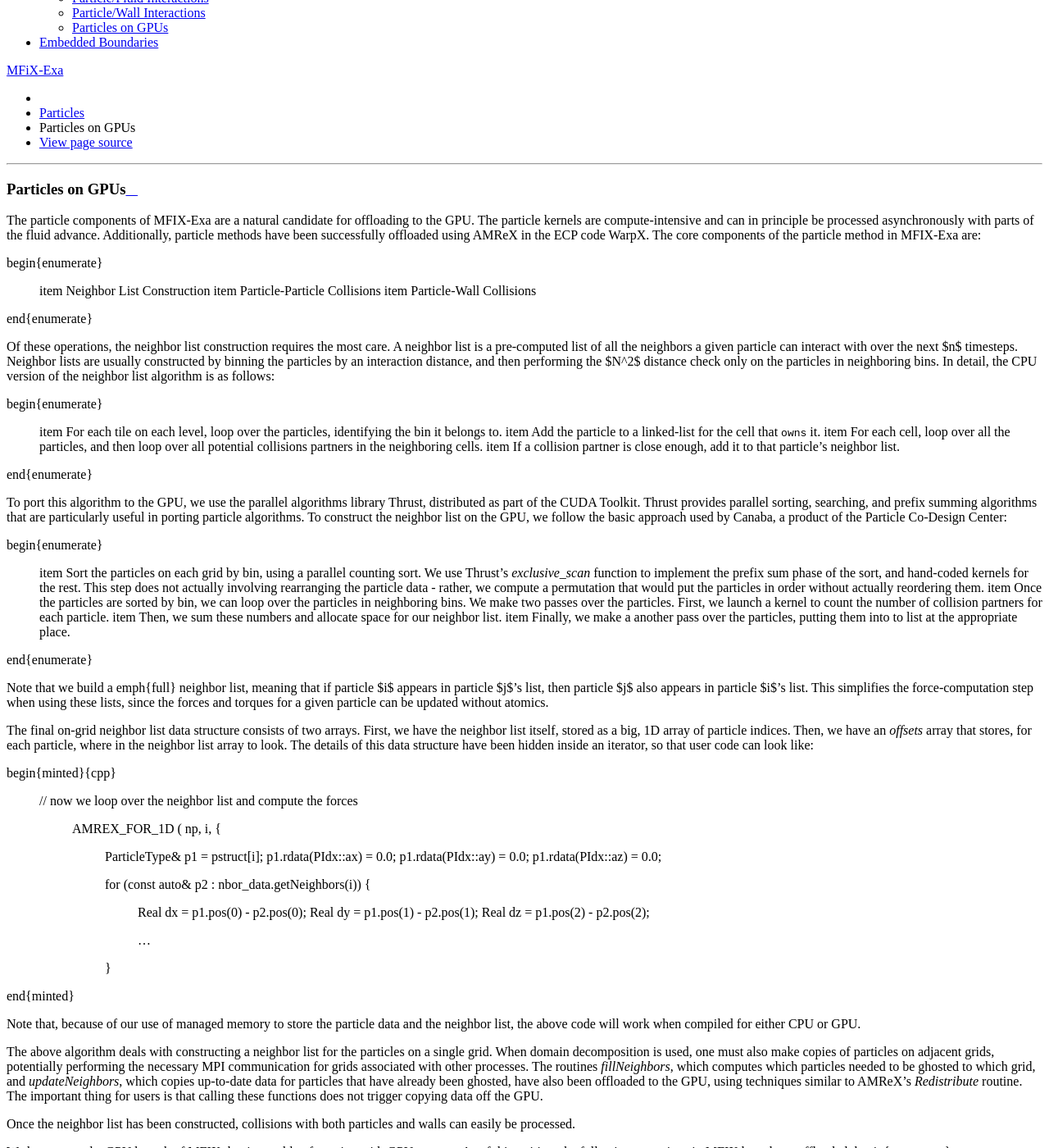
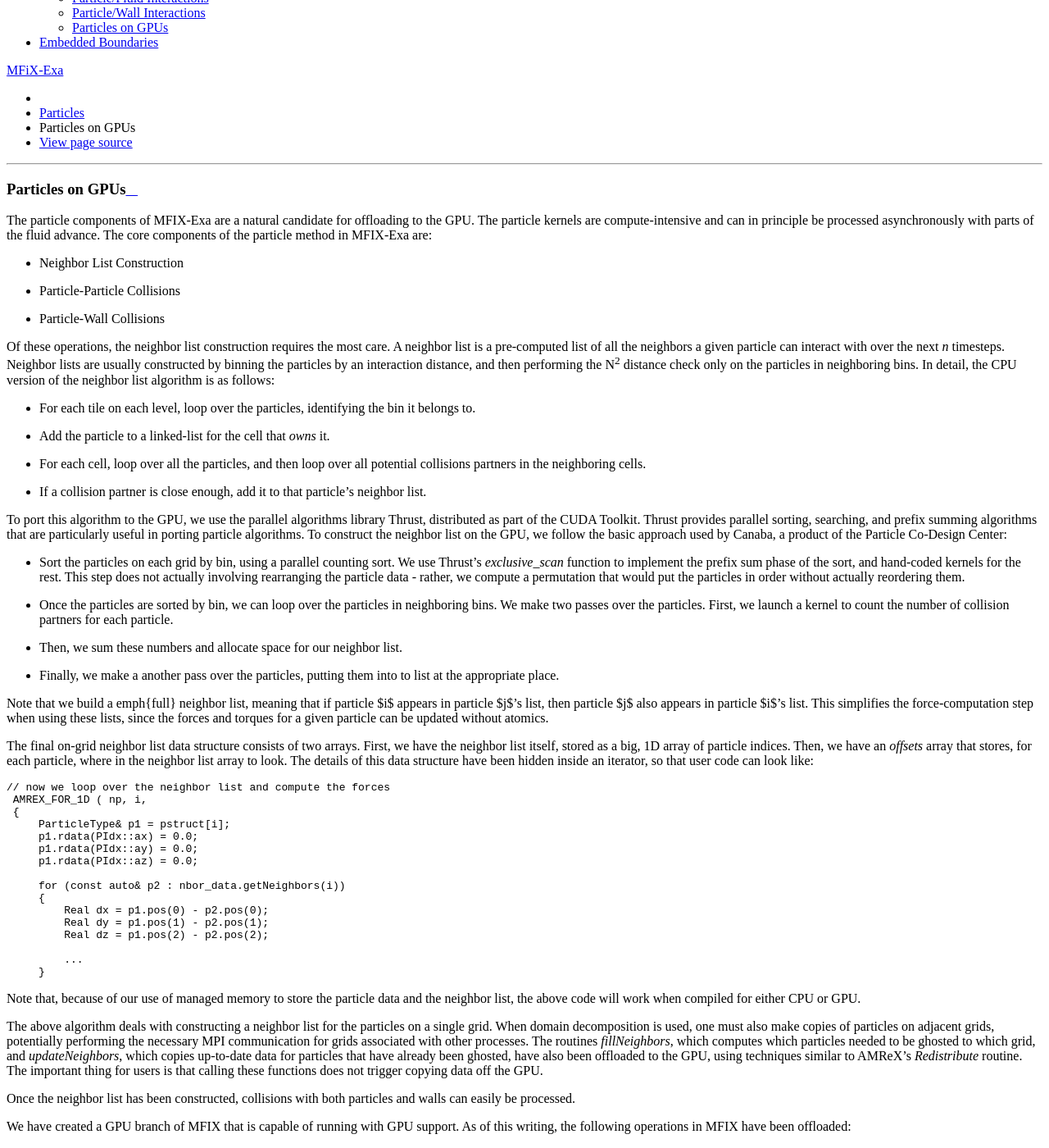
Before and after one commit to mwm126/MFIX-Exa, a Sphinx documentation site: the page built from docs/source/ParticlesOnGpus.rst, in a window 1280 px wide and 1400 px high, scrolled down 216 px. Shown: the whole window at 82% size. Built offline with Sphinx 7.4.7 and the Read the Docs theme 2.0.0, drawn with Linux system fonts in a browser that asks for light colours; some of the changed text lies outside the part shown.

Commit message:
1) Add to run-time inputs 2) Fix formatting of ParticlesOnGpus

```diff
--- a/docs/source/ParticlesOnGpus.rst
+++ b/docs/source/ParticlesOnGpus.rst
@@ -3,38 +3,35 @@
 
 The particle components of MFIX-Exa are a natural candidate for offloading to the GPU.
 The particle kernels are compute-intensive and can in principle be processed asynchronously with parts of the fluid advance.
-Additionally, particle methods have been successfully offloaded using AMReX in the ECP code WarpX.
 The core components of the particle method in MFIX-Exa are:
 
-\begin{enumerate}
-    \item Neighbor List Construction
-    \item Particle-Particle Collisions
-    \item Particle-Wall Collisions
-\end{enumerate}
+- Neighbor List Construction
+- Particle-Particle Collisions
+- Particle-Wall Collisions
 
-Of these operations, the neighbor list construction requires the most care. A neighbor list is a pre-computed list of all the neighbors a given particle can interact with over the next $n$ timesteps. Neighbor lists are usually constructed by binning the particles by an interaction distance, and then performing the $N^2$ distance check only on the particles in neighboring bins. In detail, the CPU version of the neighbor list algorithm is as follows:
+Of these operations, the neighbor list construction requires the most care.
+A neighbor list is a pre-computed list of all the neighbors a given particle can interact with over the next *n* timesteps.
+Neighbor lists are usually constructed by binning the particles by an interaction distance,
+and then performing the N\ :sup:`2` distance check only on the particles in neighboring bins. In detail, the CPU version of the neighbor list algorithm is as follows:
 
-\begin{enumerate}
-    \item For each tile on each level, loop over the particles, identifying the bin it belongs to.
-    \item Add the particle to a linked-list for the cell that ``owns`` it.
-    \item For each cell, loop over all the particles, and then loop over all potential collisions partners in the neighboring cells.
-    \item If a collision partner is close enough, add it to that particle's neighbor list.
-\end{enumerate}
+- For each tile on each level, loop over the particles, identifying the bin it belongs to.
+- Add the particle to a linked-list for the cell that `owns` it.
+- For each cell, loop over all the particles, and then loop over all potential collisions partners in the neighboring cells.
+- If a collision partner is close enough, add it to that particle's neighbor list.
 
 To port this algorithm to the GPU, we use the parallel algorithms library Thrust, distributed as part of the CUDA Toolkit. Thrust provides parallel sorting, searching, and prefix summing algorithms that are particularly useful in porting particle algorithms. To construct the neighbor list on the GPU, we follow the basic approach used by Canaba, a product of the Particle Co-Design Center:
 
-\begin{enumerate}
-    \item Sort the particles on each grid by bin, using a parallel counting sort. We use Thrust's `exclusive\_scan` function to implement the prefix sum phase of the sort, and hand-coded kernels for the rest. This step does not actually involving rearranging the particle data - rather, we compute a permutation that would put the particles in order without actually reordering them.
-    \item Once the particles are sorted by bin, we can loop over the particles in neighboring bins. We make two passes over the particles. First, we launch a kernel to count the number of collision partners for each particle.
-    \item Then, we sum these numbers and allocate space for our neighbor list.
-    \item Finally, we make a another pass over the particles, putting them into to list at the appropriate place.
-\end{enumerate}
+- Sort the particles on each grid by bin, using a parallel counting sort. We use Thrust's `exclusive\_scan` function to implement the prefix sum phase of the sort, and hand-coded kernels for the rest. This step does not actually involving rearranging the particle data - rather, we compute a permutation that would put the particles in order without actually reordering them.
+- Once the particles are sorted by bin, we can loop over the particles in neighboring bins. We make two passes over the particles. First, we launch a kernel to count the number of collision partners for each particle.
+- Then, we sum these numbers and allocate space for our neighbor list.
+- Finally, we make a another pass over the particles, putting them into to list at the appropriate place.
 
 Note that we build a \emph{full} neighbor list, meaning that if particle $i$ appears in particle $j$'s list, then particle $j$ also appears in particle $i$'s list. This simplifies the force-computation step when using these lists, since the forces and torques for a given particle can be updated without atomics.
 
 The final on-grid neighbor list data structure consists of two arrays. First, we have the neighbor list itself, stored as a big, 1D array of particle indices. Then, we have an `offsets` array that stores, for each particle, where in the neighbor list array to look. The details of this data structure have been hidden inside an iterator, so that user code can look like:
 
-\begin{minted}{cpp}
+.. code-block:: c
+
        // now we loop over the neighbor list and compute the forces
         AMREX_FOR_1D ( np, i,
         {
@@ -51,7 +48,6 @@
 
                 ...
             }
-\end{minted}
 
 Note that, because of our use of managed memory to store the particle data and the neighbor list, the above code will work when compiled for either CPU or GPU.
 
@@ -60,9 +56,8 @@
 Once the neighbor list has been constructed, collisions with both particles and walls can easily be processed.
 
 We have created a GPU branch of MFIX that is capable of running with GPU support. As of this writing, the following operations in MFIX have been offloaded:
-\begin{enumerate}
-    \item Neighbor particles / neighbor list construction
-    \item Particle-particle collisions
-    \item Particle-wall collisions
-    \item PIC Deposition (used in putting the drag force and solids volume fraction on the grid)
-\end{enumerate}
+
+- Neighbor particles / neighbor list construction
+- Particle-particle collisions
+- Particle-wall collisions
+- PIC Deposition (used in putting the drag force and solids volume fraction on the grid)
```
Also changed, not shown: docs/source/Inputs.rst (+19 -4 lines).
